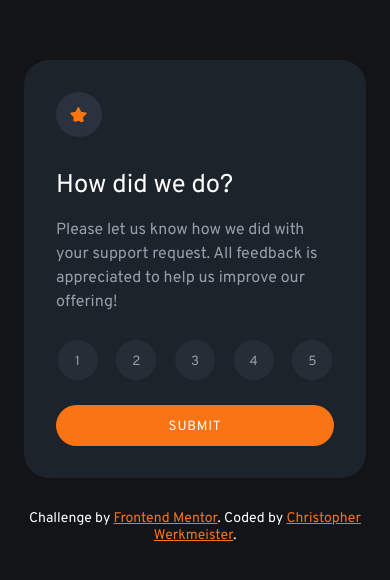
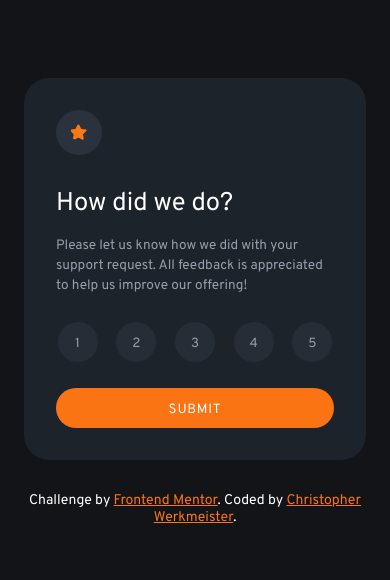
Before and after one commit to xAnDrOm3dAx/interactive-rating-component, a plain HTML site: page index.html in a window 390 px wide. Shown: the part 144-724 px from the top of the page. Drawn offline with Linux system fonts and the light colour scheme.

Commit message:
add media query

```diff
--- a/index.css
+++ b/index.css
@@ -14,7 +14,7 @@ body {
   flex-direction: column;
   justify-content: center;
   align-items: center;
-  max-width: 27rem;
+  max-width: 26.5rem;
 }
 
 .rating-state,
@@ -128,10 +128,6 @@ button {
   margin-bottom: 1.5rem;
 }
 
-.hidden {
-  display: none;
-}
-
 .attribution {
   font-size: 14px;
   text-align: center;
@@ -148,9 +144,18 @@ button {
     max-width: 400px;
   }
 
+  .rating-state p,
+  .thankyou-state p {
+    font-size: 0.85rem;
+  }
+
   .rating-state ul li button {
     width: 2.5rem;
     height: 2.5rem;
     margin: 0.1rem;
   }
 }
+
+.hidden {
+  display: none;
+}
```
